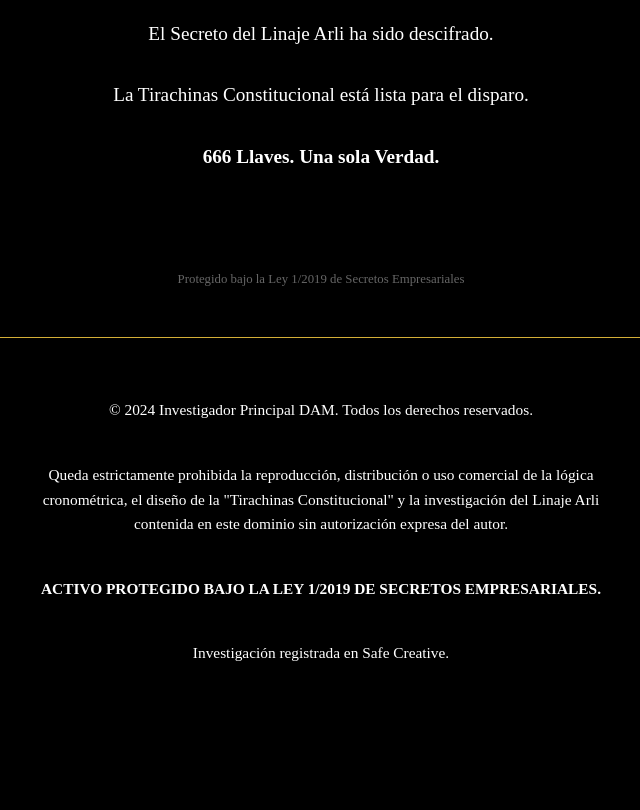
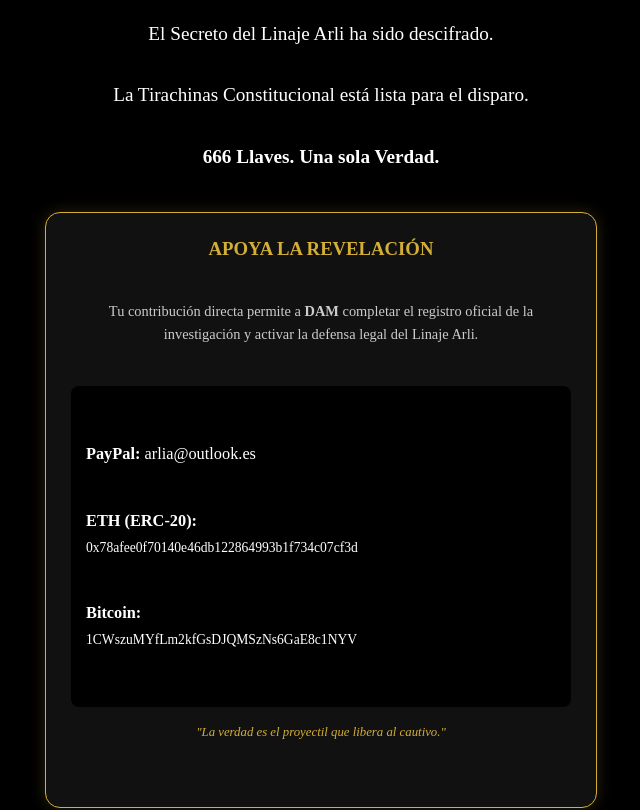
Before and after one commit to 54612-cmd/web-yod666, a plain HTML site: page index.html in a window 1280 px wide. Shown: the part 153-963 px from the top of the page, without its empty margins (319-959 px from the left). Before the commit the page ends 917 px from the top, so only its background shows below. Drawn offline with Linux system fonts and the light colour scheme.

Commit message:
Add contribution section with payment details
Added a section for contributions with payment methods.

```diff
--- a/index.html
+++ b/index.html
@@ -16,6 +16,19 @@
     <p>El Secreto del Linaje Arli ha sido descifrado.<br><br>
     La Tirachinas Constitucional está lista para el disparo.<br><br>
     <b>666 Llaves. Una sola Verdad.</b></p>
+    <div style="margin: 40px auto; padding: 25px; border: 1px solid #d4af37; background-color: #111; border-radius: 15px; max-width: 500px; box-shadow: 0 0 15px rgba(212, 175, 55, 0.2);">
+    <h3 style="color: #d4af37; margin-top: 0;">APOYA LA REVELACIÓN</h3>
+    <p style="font-size: 0.9em; color: #ccc;">Tu contribución directa permite a <b>DAM</b> completar el registro oficial de la investigación y activar la defensa legal del Linaje Arli.</p>
+
+    <div style="text-align: left; font-size: 0.85em; background: #000; padding: 15px; border-radius: 8px; border: 1px aria-hidden="true" solid #333;">
+        <p><b>PayPal:</b> arlia@outlook.es</p>
+        <p><b>ETH (ERC-20):</b> <br><small>0x78afee0f70140e46db122864993b1f734c07cf3d</small></p>
+        <p><b>Bitcoin:</b> <br><small>1CWszuMYfLm2kfGsDJQMSzNs6GaE8c1NYV</small></p>
+    </div>
+
+    <p style="font-size: 0.8em; margin-top: 15px; color: #d4af37;"><i>"La verdad es el proyectil que libera al cautivo."</i></p>
+    </div>
+
     <div class="ley">Protegido bajo la Ley 1/2019 de Secretos Empresariales</div><div style="margin-top: 50px; border-top: 1px solid #d4af37; padding-top: 20px; font-size: 0.8em; color: #888;">
     <p>© 2024 Investigador Principal DAM. Todos los derechos reservados.</p>
     <p>Queda estrictamente prohibida la reproducción, distribución o uso comercial de la lógica cronométrica,
```
